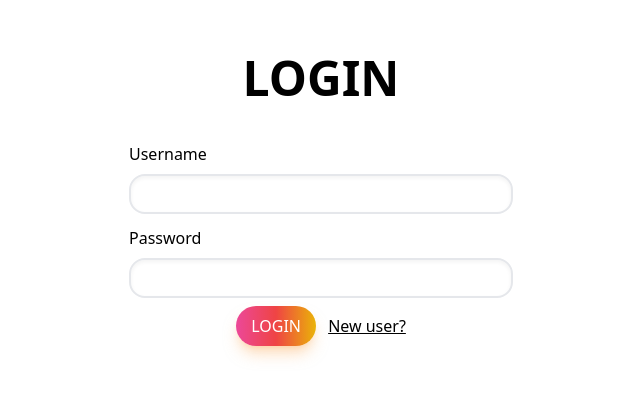
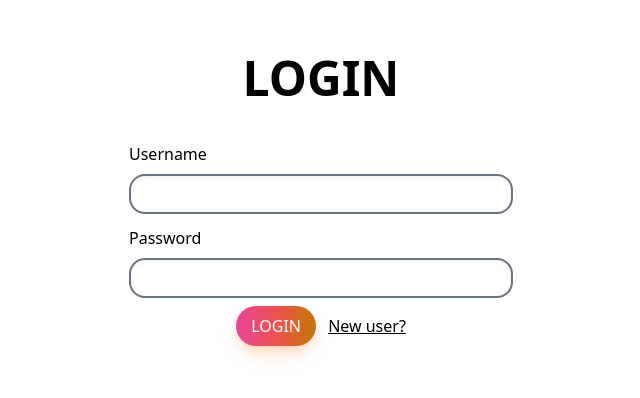
Before and after one commit to Mosazghi/IoT-project, a React (Vite) app in the folder client/: page / in a window 1280 px wide. Shown: the part 200-598 px from the top of the page, without its empty margins (319-959 px from the left). Built offline with nearby package versions, Linux system fonts and the light colour scheme; what chartjs-plugin-datalabels would draw is missing.

Commit message:
added flowbite

```diff
--- a/client/package.json
+++ b/client/package.json
@@ -15,6 +15,7 @@
     "chartjs-adapter-date-fns": "^3.0.0",
     "chartjs-plugin-datalabels": "^2.2.0",
     "date-fns": "^2.30.0",
+    "flowbite": "^2.0.0",
     "jwt-decode": "^3.1.2",
     "mqtt": "^5.1.2",
     "react": "^18.2.0",
--- a/client/tailwind.config.js
+++ b/client/tailwind.config.js
@@ -1,8 +1,12 @@
 /** @type {import('tailwindcss').Config} */
 export default {
-    content: ["./src/**/*.{js,ts,jsx,tsx}"],
+    content: ["./src/**/*.{js,ts,jsx,tsx}",
+    "./node_modules/flowbite/**/*.js",
+    ],
     theme: {
         extend: {},
     },
-    plugins: [],
+    plugins: [
+        require('flowbite/plugin'),
+    ],
 };
```
Also changed, not shown: 1 other file (tests, documents, lock files or other folders).
